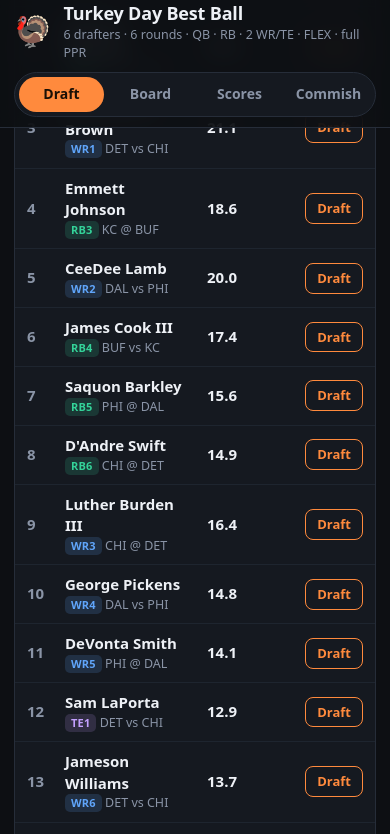
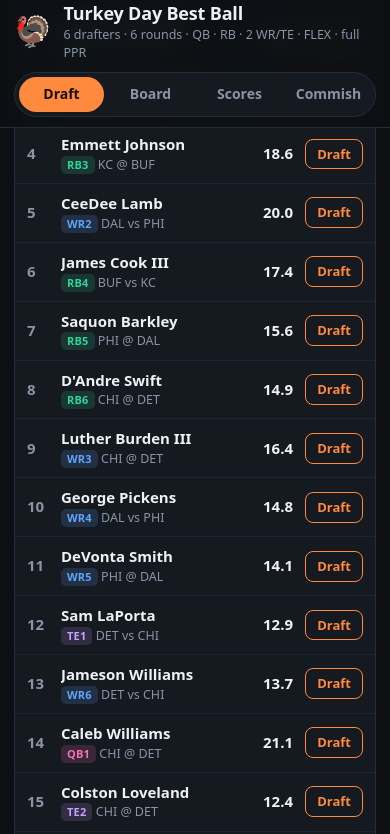
Before and after one commit to mrchopme/turkey-day-best-ball, a plain HTML site: page live/index.html in a window 390 px wide. Both pictures are taken after a click on the button "Start the draft". Shown: the part 726-1560 px from the top of the page. Drawn offline with Linux system fonts and the light colour scheme; no server answers.

Commit message:
live: tighter player rows on phones
Co-Authored-By: Claude Fable 5.2 <noreply@anthropic.com>

```diff
--- a/live/live.css
+++ b/live/live.css
@@ -20,3 +20,8 @@
 .who-list .ghost { padding: 14px; font-size: 16px; text-align: left; }
 .who-list .link { justify-self: center; margin-top: 6px; }
 @media (prefers-reduced-motion: reduce) { .clock.you { animation: none; } }
+/* phones: give the player name the room, let the action column shrink to its button */
+@media (max-width: 640px) {
+  .thead, .prow { grid-template-columns: 26px minmax(0, 1fr) 40px minmax(62px, auto); gap: 8px; }
+  .prow .who b { white-space: nowrap; overflow: hidden; text-overflow: ellipsis; display: block; }
+}
```
